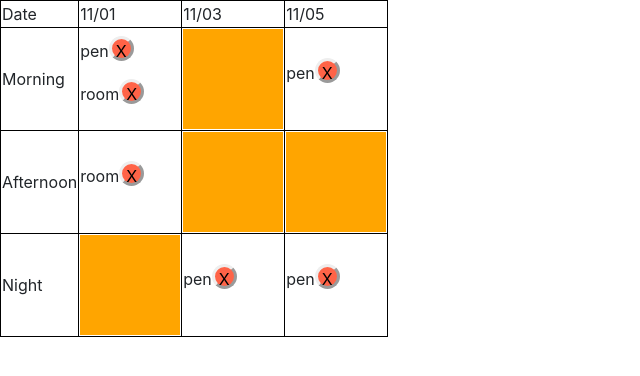
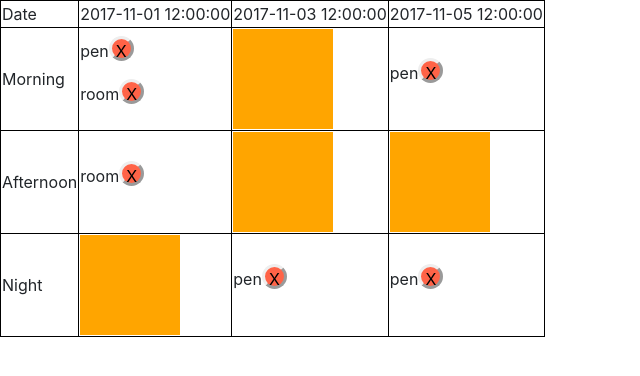
Before and after one commit to YiChunHung/Borrow_sys, a React app: page / in a window 1280 px wide. Shown: the top 376 px of the page, without its empty margins (0-640 px from the left). Built offline with nearby package versions, Linux system fonts and the light colour scheme; the HTML template or start-up script is replaced by a standard one.

Commit message:
pass this.state to function

```diff
--- a/src/components/ButtonTimeAvailable.jsx
+++ b/src/components/ButtonTimeAvailable.jsx
@@ -13,9 +13,11 @@ export default class ButtonTimeAvailable extends React.Component{
 	}
 
 	toggle(){
+		//console.log(this.props.onChange);
 		this.setState(
 			{isSelected: !this.state.isSelected}
 		);
+		this.props.onChange();
 	}
 
 	render(){
--- a/src/components/TimeTable.jsx
+++ b/src/components/TimeTable.jsx
@@ -6,10 +6,10 @@ import 'components/TimeTable.css';
 import DATA from 'components/data.json'
 
 function ButtonChoosing(props){
-	console.log(props.name.length)
+	console.log(this.state);
 	if (props.name.length==0) {
 		return(
-			<td> <ButtonTimeAvailable/> </td>
+			<td> <ButtonTimeAvailable onChange={this.handleClick}/> </td>
 		)
 	} else {
 		const buttonDelete = props.name.map(
@@ -17,37 +17,40 @@ function ButtonChoosing(props){
 				return(<ButtonTimeDelete item={item}/>)
 			}
 		);
-
 		return(
 			<td> {buttonDelete} </td>
 		)
-
-
 	}
 }
 
 
+export default class TimeTable extends React.Component{
+	constructor(props){
+		super(props);
+		this.handleClick = this.handleClick.bind(this);
+		this.state = DATA;
+	};
 
-export default class TimeTable extends React.Component{
-	constructor(){
-		super();
-		this.state = DATA;
-	}
+	handleClick(){
+		console.log(1);
+
+	};
 
 	render(){
+		//var day = new Date(this.state.frontDate[0].date);
+
 		const head = this.state.frontDate.map(
 			front => <td> {front.date} </td>
 		);
 		const rowMorning = this.state.tableDate[0].item.map(
-			ButtonChoosing
+			ButtonChoosing,this
 		);
 		const rowAfternoon = this.state.tableDate[1].item.map(
-			ButtonChoosing
+			ButtonChoosing,this
 		);
 		const rowNight = this.state.tableDate[2].item.map(
-			ButtonChoosing
+			ButtonChoosing,this
 		);
-		//console.log(DATA);
 		return (
      		<table className="Table">
      			<thead>
--- a/src/components/data.json
+++ b/src/components/data.json
@@ -1,38 +1,57 @@
 {
 	"frontDate": [{
-		"date":"11/01"
+		"date":"2017-11-01 12:00:00"
 	},{
-		"date":"11/03"
+		"date":"2017-11-03 12:00:00"
 	},{
-		"date":"11/05"
+		"date":"2017-11-05 12:00:00"
 	}],
 	"tableDate": [
 		{
 			"item":[{
+				"start":"2017-01-01 08:00:00",
+				"end":"2017-01-01 12:00:00",
 				"name": ["pen","room"]
 			},{
+				"start":"2017-01-01 08:00:00",
+				"end":"2017-01-01 12:00:00",
 				"name": []
 			},{
+				"start":"2017-01-01 08:00:00",
+				"end":"2017-01-01 12:00:00",
 				"name": ["pen"]
 			}]
 		},
 		{
 			"item":[{
+				"start":"2017-01-01 12:00:00",
+				"end":"2017-01-01 18:00:00",
 				"name": ["room"]
 			},{
+				"start":"2017-01-01 12:00:00",
+				"end":"2017-01-01 18:00:00",
 				"name": []
 			},{
+				"start":"2017-01-01 12:00:00",
+				"end":"2017-01-01 18:00:00",
 				"name": []
 			}]
 		},
 		{
 			"item":[{
+				"start":"2017-01-01 18:00:00",
+				"end":"2017-01-01 23:59:59",
 				"name": []
 			},{
+				"start":"2017-01-01 18:00:00",
+				"end":"2017-01-01 23:59:59",
 				"name": ["pen"]
 			},{
+				"start":"2017-01-01 18:00:00",
+				"end":"2017-01-01 23:59:59",
 				"name": ["pen"]
 			}]
 		}
 	]
+
 }
```
Also changed, not shown: 1 other file (tests, documents, lock files or other folders).
